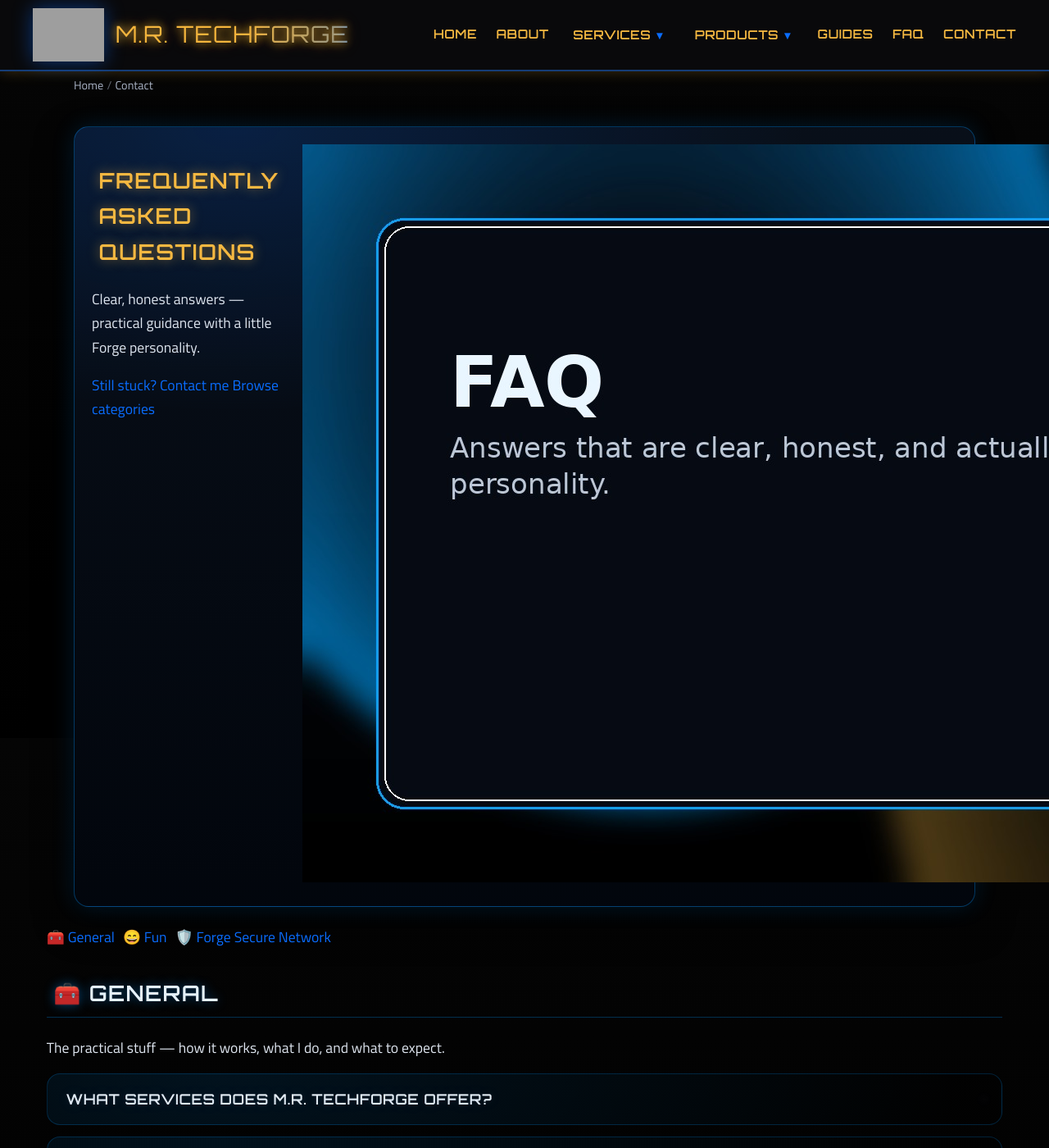
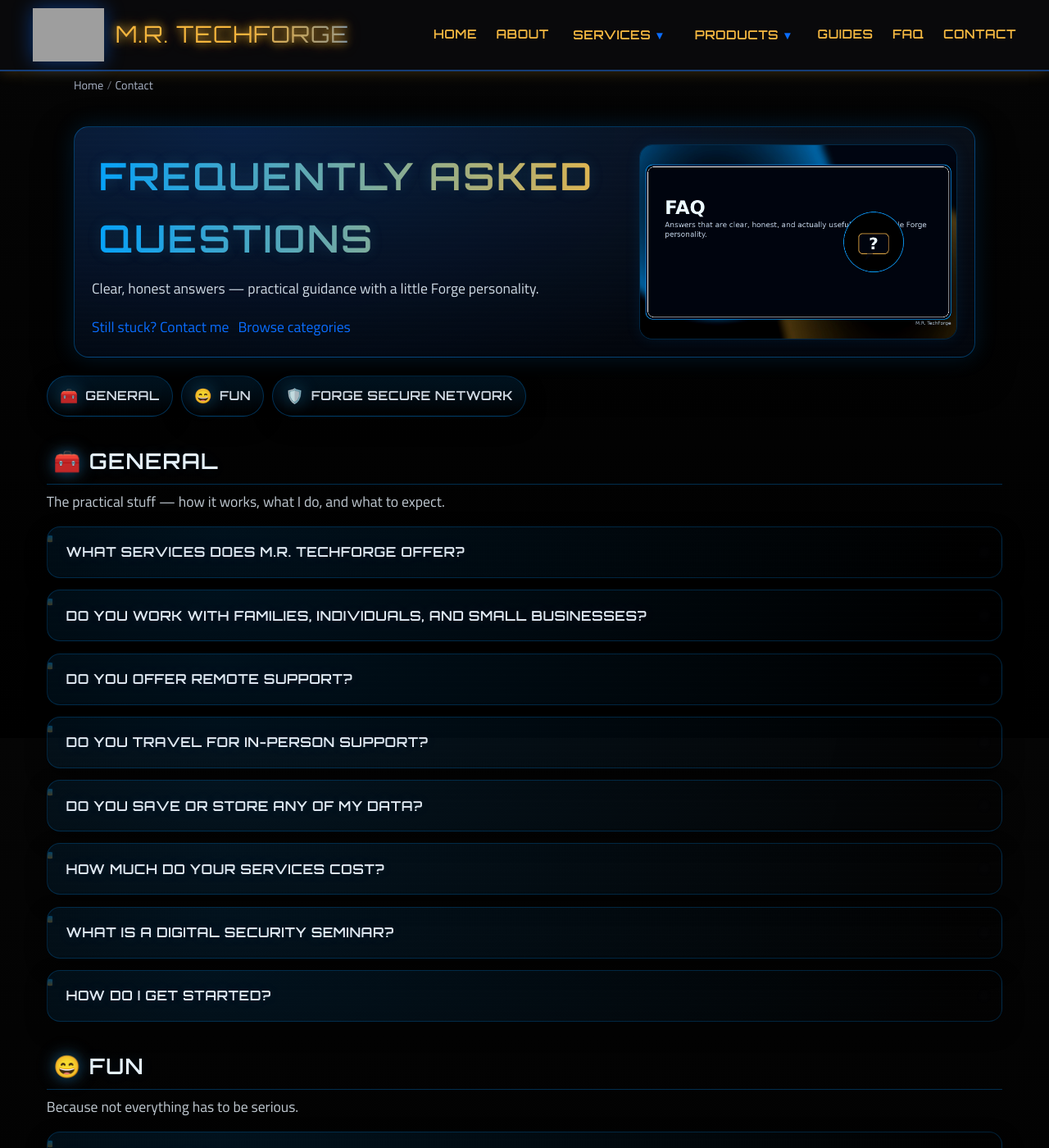
Before and after one commit to markisrt4/mrtechforge.github.io, a Jekyll site: the page built from faq.md, in a window 1280 px wide and 1400 px high. Shown: the whole window at 82% size. Built offline with Jekyll 4.4.1, drawn with Linux system fonts in a browser that asks for light colours; grey boxes are pictures that could not be loaded.

Commit message:
more faq updates

```diff
--- a/_sass/_pages-faq.scss
+++ b/_sass/_pages-faq.scss
@@ -1,6 +1,9 @@
 /* ==========================================================
-   M.R. TechForge — FAQ Page Styles (v2.4)
-   Vertical gradient typography for FAQ text
+   M.R. TechForge — FAQ Page Styles (v2.5 FIXED)
+   - Restores full hero/pills/card layout (no regressions)
+   - Orbitron for headings + questions (techy)
+   - Left accent bar animates on open
+   - Vertical gradient for question/answer text
    ========================================================== */
 
 .faq-page .faq-wrap {
@@ -10,7 +13,7 @@
 }
 
 /* ------------------------------
-   HERO (unchanged)
+   HERO
 ------------------------------ */
 .faq-hero {
   max-width: 1100px;
@@ -39,16 +42,154 @@
   box-shadow:
     0 0 28px rgba(0,150,255,0.16),
     0 18px 46px rgba(0,0,0,0.72);
+
+  overflow: hidden;
+  position: relative;
+}
+
+/* subtle scan texture */
+.faq-hero-inner::after {
+  content: "";
+  position: absolute;
+  inset: 0;
+  background:
+    repeating-linear-gradient(
+      180deg,
+      rgba(255,255,255,0.03) 0px,
+      rgba(255,255,255,0.03) 1px,
+      rgba(0,0,0,0.00) 4px,
+      rgba(0,0,0,0.00) 7px
+    );
+  opacity: 0.16;
+  pointer-events: none;
+}
+
+.faq-hero-text {
+  position: relative;
+  z-index: 1;
+}
+
+.faq-title {
+  margin: 0 0 0.55rem;
+  font-family: "Orbitron", sans-serif;
+  font-size: clamp(2.2rem, 3.6vw, 3.2rem);
+  letter-spacing: 0.06em;
+  text-transform: uppercase;
+
+  /* Forge title gradient */
+  background: linear-gradient(
+    90deg,
+    rgba(0, 163, 255, 1),
+    rgba(245, 184, 65, 1)
+  );
+  -webkit-background-clip: text;
+  background-clip: text;
+  color: transparent;
+
+  text-shadow:
+    0 0 18px rgba(0,150,255,0.16),
+    0 0 22px rgba(245,184,65,0.08);
+}
+
+.faq-subtitle {
+  margin: 0;
+  max-width: 62ch;
+  line-height: 1.75;
+  color: rgba(225,235,245,0.92);
+  font-size: 1.05rem;
+}
+
+.faq-actions {
+  margin-top: 1rem;
+  display: flex;
+  flex-wrap: wrap;
+  gap: 0.65rem;
+}
+
+.faq-hero-media {
+  border-radius: 16px;
+  overflow: hidden;
+  border: 1px solid rgba(0,150,255,0.24);
+  background: rgba(0,0,0,0.35);
+  min-height: 220px;
+  display: grid;
+  place-items: center;
+
+  box-shadow: 0 0 18px rgba(0,150,255,0.10);
+  position: relative;
+  z-index: 1;
+}
+
+.faq-hero-media img {
+  width: 100%;
+  height: 100%;
+  object-fit: cover;
+  display: block;
+  filter: saturate(1.08) contrast(1.05);
+}
+
+/* mobile hero */
+@media (max-width: 900px) {
+  .faq-hero-inner {
+    grid-template-columns: 1fr;
+  }
+  .faq-hero-media {
+    min-height: 180px;
+  }
 }
 
 /* ------------------------------
-   CATEGORY NAV (unchanged)
+   CATEGORY NAV
 ------------------------------ */
 .faq-category-nav {
   margin: 1.35rem 0 1.25rem;
   display: flex;
   flex-wrap: wrap;
   gap: 0.6rem;
+}
+
+.faq-cat-pill {
+  display: inline-flex;
+  align-items: center;
+  gap: 0.55rem;
+
+  padding: 0.55rem 0.9rem;
+  border-radius: 999px;
+
+  text-decoration: none;
+  color: rgba(235, 245, 255, 0.96);
+
+  background:
+    linear-gradient(180deg,
+      rgba(0,150,255,0.16) 0%,
+      rgba(0,0,0,0.22) 100%);
+  border: 1px solid rgba(0,150,255,0.32);
+
+  box-shadow: 0 10px 24px rgba(0,0,0,0.45);
+  transition: transform 0.18s ease, border-color 0.18s ease, box-shadow 0.18s ease;
+}
+
+.faq-cat-pill:hover {
+  transform: translateY(-2px);
+  border-color: rgba(245,184,65,0.60);
+  box-shadow:
+    0 0 18px rgba(0,150,255,0.18),
+    0 0 22px rgba(245,184,65,0.10),
+    0 14px 34px rgba(0,0,0,0.62);
+}
+
+.faq-cat-icon {
+  filter:
+    drop-shadow(0 0 10px rgba(0,150,255,0.40))
+    drop-shadow(0 0 12px rgba(245,184,65,0.10));
+}
+
+.faq-cat-text {
+  font-weight: 900;
+  letter-spacing: 0.03em;
+  text-transform: uppercase;
+  font-family: "Orbitron", sans-serif;
+  font-size: 0.92rem;
 }
 
 /* ------------------------------
@@ -58,11 +199,23 @@
   margin-top: 1.9rem;
 }
 
+.faq-category-header {
+  margin-bottom: 0.85rem;
+}
+
 .faq-category-title {
+  margin: 0 0 0.35rem;
   font-family: "Orbitron", sans-serif;
   letter-spacing: 0.05em;
   text-transform: uppercase;
   color: rgba(234,246,255,0.98);
+  text-shadow: 0 0 16px rgba(0,150,255,0.12);
+}
+
+.faq-category-desc {
+  margin: 0;
+  color: rgba(225,235,245,0.86);
+  line-height: 1.75;
 }
 
 /* ------------------------------
@@ -70,7 +223,7 @@
 ------------------------------ */
 .faq-list {
   display: grid;
-  gap: 0.8rem;
+  gap: 0.85rem;
 }
 
 .faq-item {
@@ -83,10 +236,80 @@
       rgba(0,0,0,0.22));
   overflow: hidden;
   padding-left: 10px;
+  box-shadow: 0 10px 26px rgba(0,0,0,0.45);
+
+  transition: border-color 0.18s ease, box-shadow 0.18s ease;
+}
+
+/* subtle scan texture */
+.faq-item::after {
+  content: "";
+  position: absolute;
+  inset: 0;
+  background:
+    repeating-linear-gradient(
+      180deg,
+      rgba(255,255,255,0.02) 0px,
+      rgba(255,255,255,0.02) 1px,
+      rgba(0,0,0,0.00) 4px,
+      rgba(0,0,0,0.00) 8px
+    );
+  opacity: 0.14;
+  pointer-events: none;
+}
+
+/* left accent bar */
+.faq-item::before {
+  content: "";
+  position: absolute;
+  left: 0;
+  top: 10px;
+  bottom: 10px;
+  width: 6px;
+  border-radius: 999px;
+
+  background: linear-gradient(
+    180deg,
+    rgba(0,163,255,0.35),
+    rgba(245,184,65,0.25)
+  );
+
+  box-shadow: 0 0 14px rgba(0,150,255,0.10);
+
+  transform: scaleY(0.20);
+  transform-origin: top;
+  transition: transform 0.22s ease, box-shadow 0.22s ease, background 0.22s ease;
+}
+
+.faq-item:hover {
+  border-color: rgba(0,150,255,0.50);
+  box-shadow:
+    0 0 22px rgba(0,150,255,0.12),
+    0 14px 34px rgba(0,0,0,0.62);
+}
+
+.faq-item[open] {
+  border-color: rgba(245,184,65,0.58);
+  box-shadow:
+    0 0 26px rgba(0,150,255,0.14),
+    0 0 18px rgba(245,184,65,0.10),
+    0 18px 44px rgba(0,0,0,0.72);
+}
+
+.faq-item[open]::before {
+  transform: scaleY(1);
+  background: linear-gradient(
+    180deg,
+    rgba(0,163,255,0.80),
+    rgba(245,184,65,0.60)
+  );
+  box-shadow:
+    0 0 18px rgba(0,150,255,0.22),
+    0 0 16px rgba(245,184,65,0.12);
 }
 
 /* ------------------------------
-   QUESTION (VERTICAL GRADIENT)
+   QUESTION (VERTICAL GRADIENT TEXT)
 ------------------------------ */
 .faq-question {
   cursor: pointer;
@@ -103,7 +326,7 @@
   letter-spacing: 0.03em;
   text-transform: uppercase;
 
-  /* Vertical gradient: white -> silver */
+  /* white -> silver vertical gradient */
   background: linear-gradient(
     180deg,
     #ffffff 0%,
@@ -115,15 +338,22 @@
   color: transparent;
 
   text-shadow:
-    0 0 12px rgba(255,255,255,0.08),
+    0 0 12px rgba(255,255,255,0.07),
     0 0 18px rgba(0,150,255,0.12);
+  position: relative;
+  z-index: 1;
 }
 
 .faq-question::-webkit-details-marker {
   display: none;
 }
 
-/* Open state: slightly warmer bottom */
+.faq-q {
+  line-height: 1.35;
+  font-size: 0.98rem;
+}
+
+/* Open: slightly warm at the bottom */
 .faq-item[open] .faq-question {
   background: linear-gradient(
     180deg,
@@ -137,13 +367,31 @@
 }
 
 /* ------------------------------
-   ANSWER (SOFTER VERTICAL GRADIENT)
+   CHEVRON
+------------------------------ */
+.faq-chevron {
+  opacity: 0.92;
+  transition: transform 0.18s ease, filter 0.18s ease;
+  filter: drop-shadow(0 0 10px rgba(0,150,255,0.25));
+  position: relative;
+  z-index: 1;
+}
+
+.faq-item[open] .faq-chevron {
+  transform: rotate(180deg);
+  filter:
+    drop-shadow(0 0 12px rgba(245,184,65,0.25))
+    drop-shadow(0 0 12px rgba(0,150,255,0.18));
+}
+
+/* ------------------------------
+   ANSWER (SOFTER VERTICAL GRADIENT TEXT)
 ------------------------------ */
 .faq-answer {
   padding: 0 1.0rem 1.0rem 0.75rem;
   border-top: 1px solid rgba(255,255,255,0.06);
 
-  /* Vertical gradient for body text */
+  /* light silver -> muted silver vertical gradient */
   background: linear-gradient(
     180deg,
     #e9eef4 0%,
@@ -153,6 +401,9 @@
   -webkit-background-clip: text;
   background-clip: text;
   color: transparent;
+
+  position: relative;
+  z-index: 1;
 }
 
 .faq-answer p {
@@ -162,20 +413,7 @@
 }
 
 /* ------------------------------
-   CHEVRON
------------------------------- */
-.faq-chevron {
-  opacity: 0.9;
-  filter: drop-shadow(0 0 10px rgba(0,150,255,0.25));
-  transition: transform 0.18s ease;
-}
-
-.faq-item[open] .faq-chevron {
-  transform: rotate(180deg);
-}
-
-/* ------------------------------
-   FOOTER
+   FOOTER CARD
 ------------------------------ */
 .faq-footer {
   margin-top: 2.1rem;
@@ -185,7 +423,10 @@
    Reduced motion
 ------------------------------ */
 @media (prefers-reduced-motion: reduce) {
-  .faq-chevron {
+  .faq-cat-pill,
+  .faq-chevron,
+  .faq-item,
+  .faq-item::before {
     transition: none;
   }
 }
```
